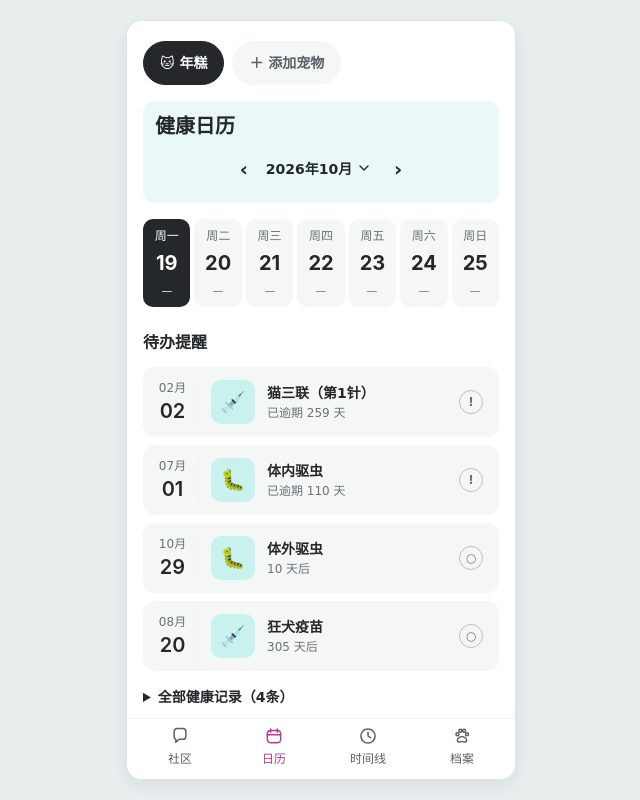
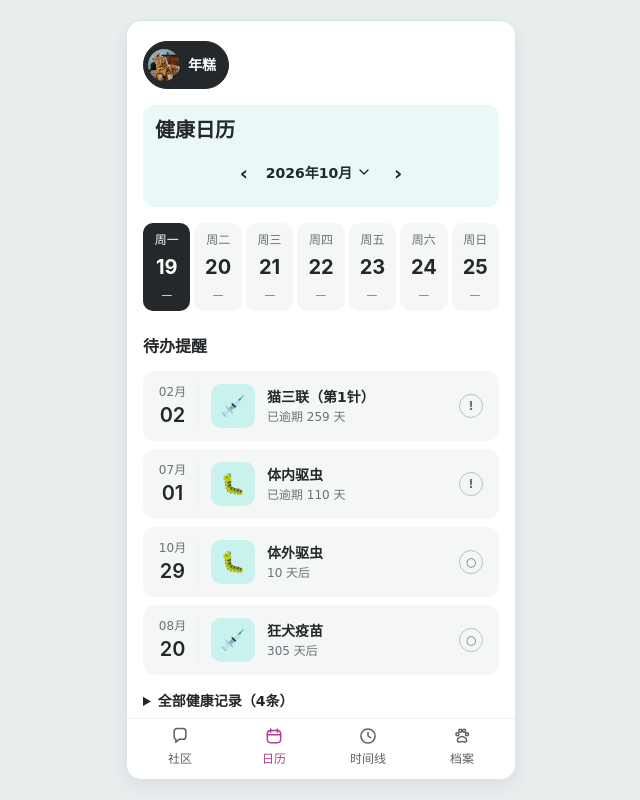
Before and after one commit to jshi3779/chongban-pet-growth, a React (Vite) app: page / in a window 1280 px wide. Both pictures are taken after a click on the button "查看健康日历与记录". Shown: the whole page, without its empty margins (319-959 px from the left). Built offline with nearby package versions, Linux system fonts and the light colour scheme.

Commit message:
Use round pet photo avatars and limit pet creation to profile

```diff
--- a/src/components/Common.tsx
+++ b/src/components/Common.tsx
@@ -1,5 +1,6 @@
 import { useApp } from '../ctx';
 import { EMOJI } from '../utils';
+import type { Pet } from '../types';
 
 
 export function Photo({ cls, src, alt }: { cls?: string; src: string; alt: string }) {
@@ -11,16 +12,18 @@ export function Photo({ cls, src, alt }: { cls?: string; src: string; alt: strin
   );
 }
 
+export function PetAvatar({ pet }: { pet: Pet }) {
+  const photo = pet.type === '猫' ? 'cat.jpg' : pet.type === '狗' ? 'dog.jpg' : null;
+  return <span className="pet-avatar" title={photo ? `${pet.name}的示例照片` : pet.name}>
+    {photo ? <img src={`${import.meta.env.BASE_URL}assets/${photo}`} alt={`${pet.name}的示例照片`} /> : <span role="img" aria-label={pet.type}>{EMOJI[pet.type] || '🐾'}</span>}
+  </span>;
+}
+
 export function PetSwitch() {
-  const { s, pet, patch, openPet } = useApp();
-  return (
-    <div className="pets">
-      {s.pets.map(p => (
-        <button key={p.id} className={`chip ${p.id === pet.id ? 'on' : ''}`} data-pet={p.id} onClick={() => patch({ cur: p.id })}>
-          {EMOJI[p.type] || '🐾'} {p.name}
-        </button>
-      ))}
-      <button className="chip" data-act="addpet" onClick={openPet}>＋ 添加宠物</button>
-    </div>
-  );
+  const { s, pet, patch } = useApp();
+  return <div className="pets" aria-label="切换宠物">
+    {s.pets.map(p => <button key={p.id} className={`chip pet-chip ${p.id === pet.id ? 'on' : ''}`} data-pet={p.id} aria-label={`切换到${p.name}`} aria-pressed={p.id === pet.id} onClick={() => patch({ cur: p.id })}>
+      <PetAvatar pet={p} /><span>{p.name}</span>
+    </button>)}
+  </div>;
 }
--- a/src/components/Home.tsx
+++ b/src/components/Home.tsx
@@ -1,9 +1,8 @@
 import { CareCompanion } from './CareCompanion';
 import { WeightPanel } from './WeightPanel';
 import { useApp } from '../ctx';
-import { EMOJI, age } from '../utils';
-import { Mascot } from './Mascot';
-import { Photo } from './Common';
+import { age } from '../utils';
+import { Photo, PetAvatar } from './Common';
 
 export function Home() {
   const { s, pet, patch, openPet } = useApp();
@@ -11,10 +10,10 @@ export function Home() {
 
     <header className="page-title"><h1>我的宠物</h1><button className="add-pet-link" data-act="addpet" aria-label="添加宠物" onClick={openPet}>＋ 添加宠物</button></header>
     <section className="pethead">
-      <span className="bigface"><Mascot type={pet.type} label={`${pet.name}的宠物形象`} /></span>
+      <span className="bigface"><PetAvatar pet={pet} /></span>
       <div className="pethead__info"><h2>{pet.name} <small>{pet.gender === '♀' ? '♀' : '♂'}</small></h2><div className="meta"><span>{pet.breed || pet.type}</span><span>{pet.birthday ? age(pet.birthday) : '年龄未填'}</span><span>🎂 {pet.birthday || '生日未填'}</span></div></div>
     </section>
-    {s.pets.length > 1 && <div className="pets" aria-label="切换宠物">{s.pets.filter(q => q.id !== pet.id).map(q => <button key={q.id} className="chip" data-pet={q.id} onClick={() => patch({ cur: q.id })}>{EMOJI[q.type] || '🐾'} {q.name}</button>)}</div>}
+    {s.pets.length > 1 && <div className="pets" aria-label="切换宠物">{s.pets.filter(q => q.id !== pet.id).map(q => <button key={q.id} className="chip pet-chip" data-pet={q.id} onClick={() => patch({ cur: q.id })}><PetAvatar pet={q} /><span>{q.name}</span></button>)}</div>}
     <div className="sd-card card album">
       <h3>成长相册<small>灵感照片 · 示例</small></h3>
       <div className="collage"><Photo cls="a" src="cat.jpg" alt="猫咪的好奇瞬间" /><Photo cls="b" src="dog.jpg" alt="狗狗的户外时光" /><Photo cls="c" src="cat-memory.jpg" alt="猫咪的午后" /></div>
--- a/src/components/TimelineView.tsx
+++ b/src/components/TimelineView.tsx
@@ -3,7 +3,7 @@ import { KIND, age, dayDiff, recsOf } from '../utils';
 import { isLife, withDemo } from '../demo';
 import type { AppState, PetRecord } from '../types';
 import { Mascot } from './Mascot';
-import { PetSwitch } from './Common';
+import { PetSwitch, PetAvatar } from './Common';
 
 type F = Extract<AppState['filter'], 'all' | 'weight' | 'milestone'>;
 const FILTERS: [F, string][] = [['all', '全部'], ['weight', '体重'], ['milestone', '成长瞬间']];
@@ -80,7 +80,7 @@ export function TimelineView() {
     <>
       <PetSwitch />
       <header className="growth">
-        <div className="growth__m"><Mascot type={pet.type} label={`${pet.name}的宠物形象`} /></div>
+        <div className="growth__m"><PetAvatar pet={pet} /></div>
         <div>
           <h2>{pet.name}的成长尺</h2>
           <p>{pet.birthday ? `${age(pet.birthday)}` : '成长中'}{cur ? ` · 现在 ${cur.value} kg` : ''}{demo && <span className="demotag demotag--lg">示例</span>}</p>
--- a/src/styles/petcare.css
+++ b/src/styles/petcare.css
@@ -93,3 +93,8 @@ main{padding:var(--space-xl) var(--space-lg) 0}
 .toast{background:var(--color-text-primary);color:var(--color-bg-card)}
 /* 日历精简后，月份切换组在整张标题卡内居中。 */
 .caltop .monthpill{justify-content:center}
+/* ⚠️ 未覆盖样式：圆形宠物照片，使用兜底 Token --space-3xl / --radius-full，图片适应既有头像容器。 */
+.pet-avatar{display:inline-flex;align-items:center;justify-content:center;width:var(--space-3xl);height:var(--space-3xl);border-radius:var(--radius-full);overflow:hidden;flex:none;background:var(--color-primary-50)}
+.pet-avatar img{display:block;width:100%;height:100%;object-fit:cover}
+.pet-chip{display:inline-flex;align-items:center;gap:var(--space-sm);height:auto;min-height:var(--space-touch-lg);padding:var(--space-xs) var(--space-md) var(--space-xs) var(--space-xs)}
+.bigface .pet-avatar,.growth__m .pet-avatar{width:100%;height:100%}
```
Also changed, not shown: tests/smoke.cjs (+1 -1 lines), 1 other file (tests, documents, lock files or other folders).
